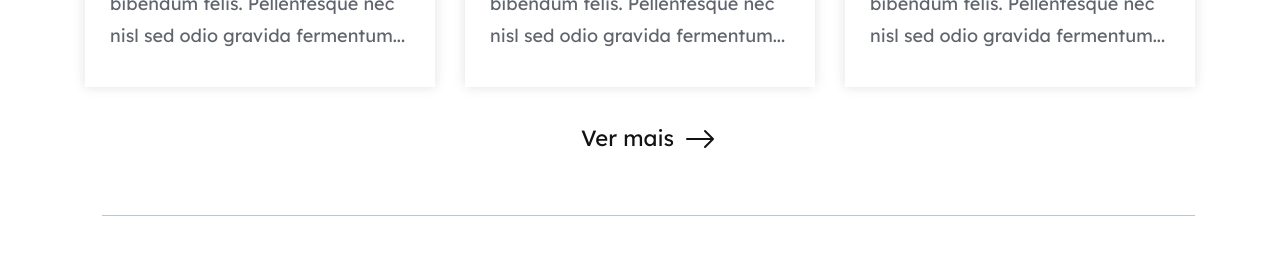
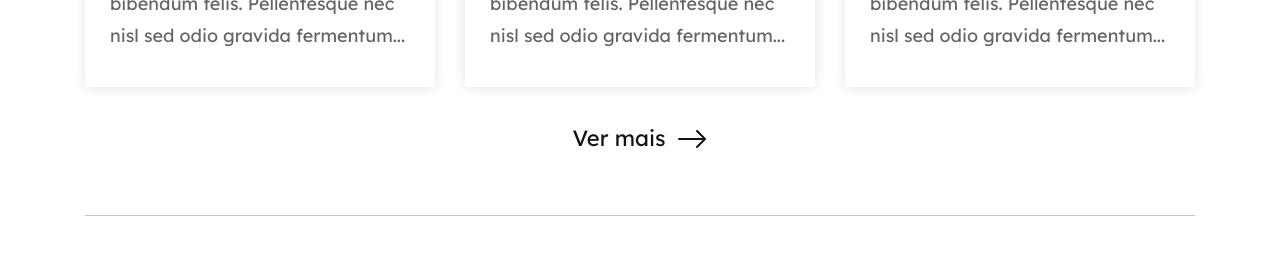
Before and after one commit to jeffessongomes/scaling-invention, a React (Create React App) app: page / in a window 1280 px wide. Shown: the part 3480-3746 px from the top of the page. Built offline with nearby package versions, Linux system fonts and the light colour scheme.

Commit message:
fixing bug logo border

```diff
--- a/src/components/Footer/styles.scss
+++ b/src/components/Footer/styles.scss
@@ -43,7 +43,7 @@
   margin-top: 30px;
 
   border-bottom: 1px solid #bac7d3;
-  margin-left: 17px;
+  margin-left: 0;
 
   .footerCard__containerButton--buttonViewMore {
     display: flex;
```
